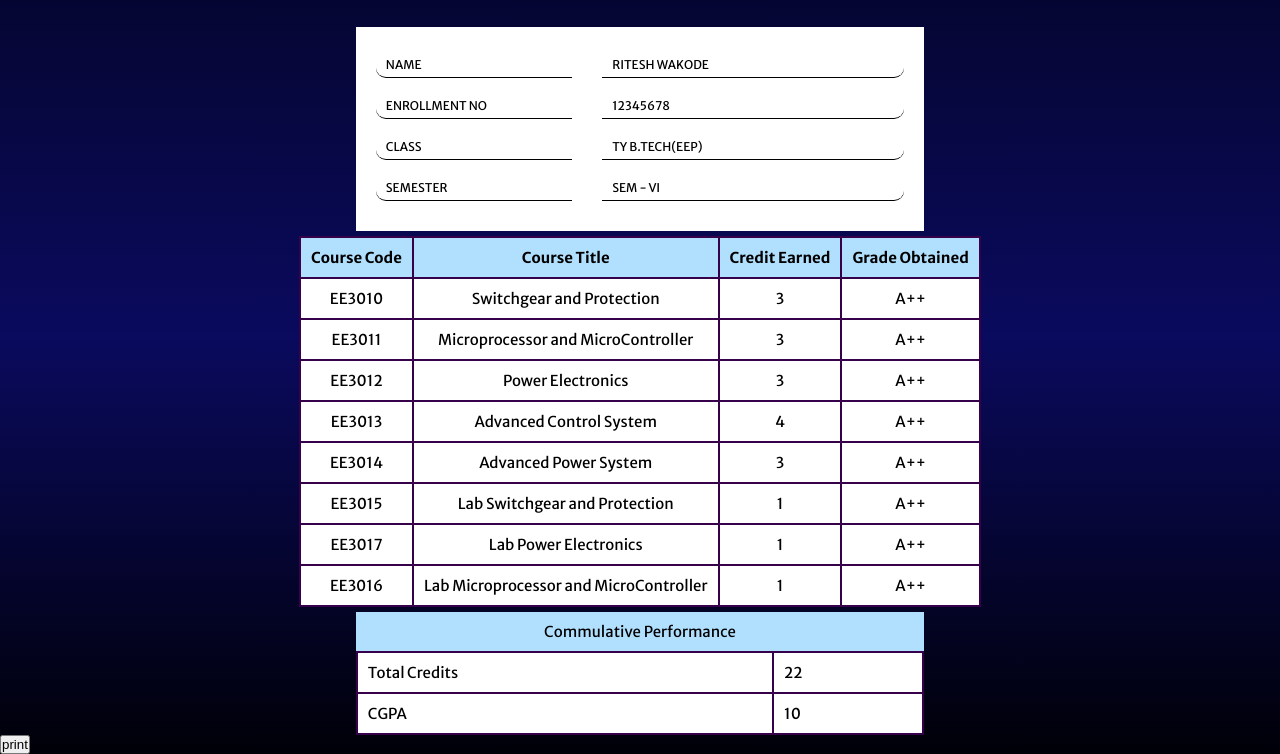
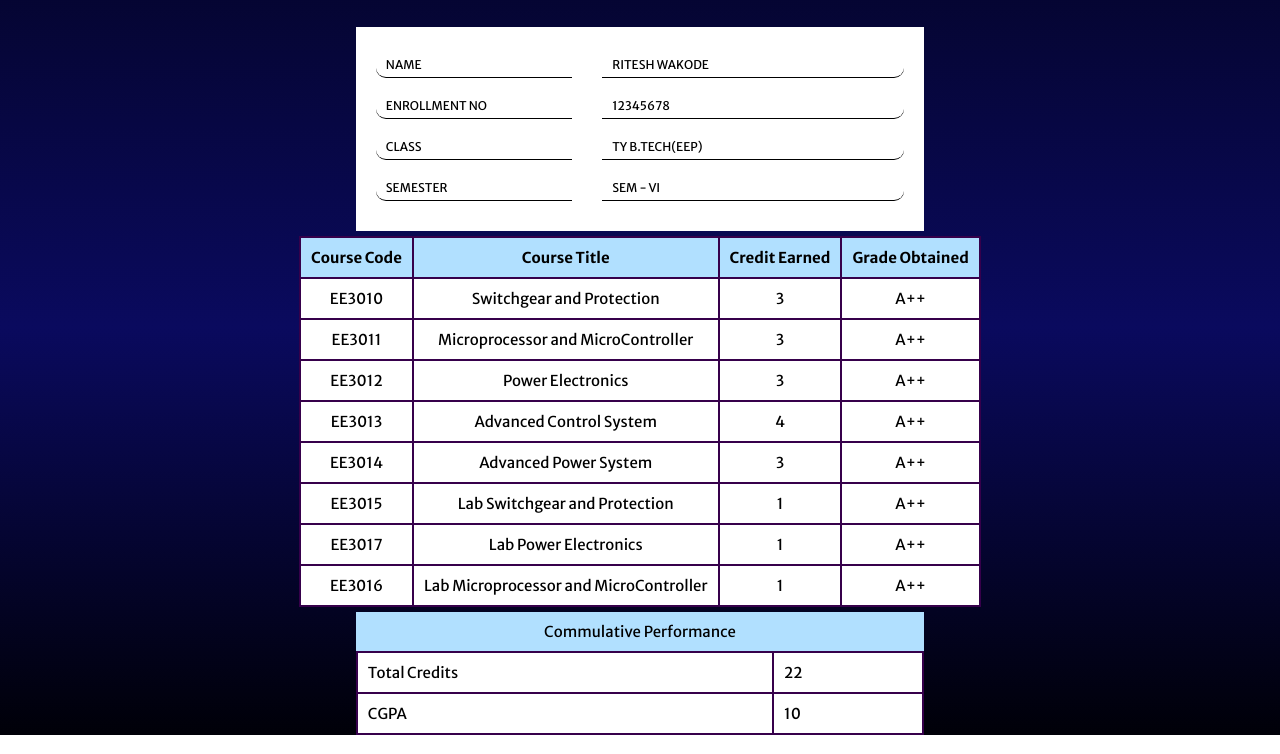
Before and after one commit to wakoderitesh/CGPA_Calculator, a plain HTML site: page third.html in a window 1280 px wide. Shown: the part 81-835 px from the top of the page. Drawn offline with Linux system fonts and the light colour scheme; a web font is replaced by a local one.

Commit message:
Update third.html

```diff
--- a/third.html
+++ b/third.html
@@ -385,7 +385,6 @@
         </div>
     </div>
 
-    <button onclick="window.print()">print</button>
     <script>
         const finalGrade = JSON.parse(localStorage.getItem('links'));
 
```
